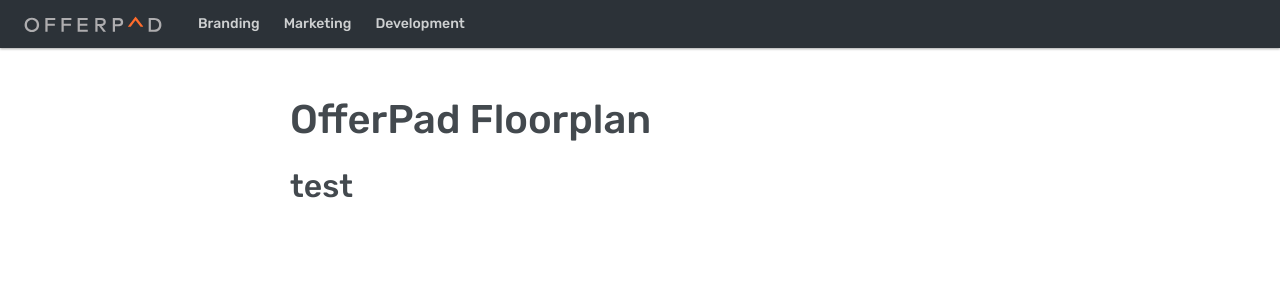
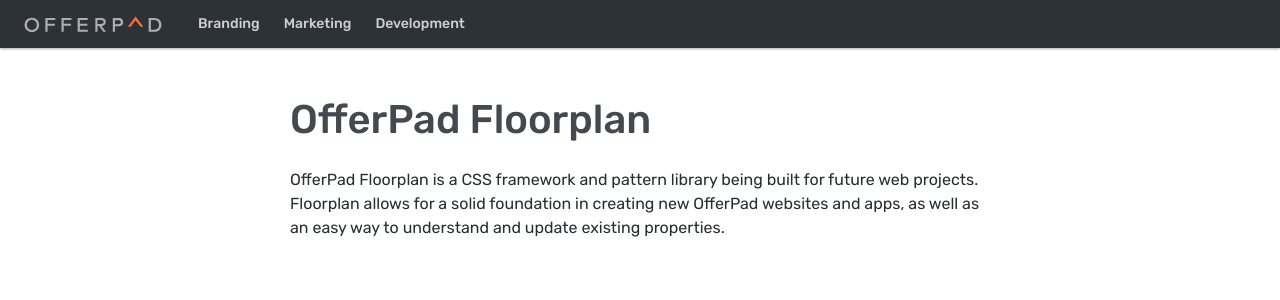
Before and after one commit to Offerpad/floorplan, a Jekyll site: the page built from index.md, in a window 1280 px wide. Shown: the top 300 px of the page. Built offline with Jekyll 4.4.1, drawn with Linux system fonts in a browser that asks for light colours; nearby versions of some CDN libraries.

Commit message:
index/readme edits

```diff
--- a/_config.yml
+++ b/_config.yml
@@ -1,7 +1,7 @@
 # Site settings
-title: OfferPad Style Guide
+title: OfferPad Floorplan
 email: your-email@example.com
-description: OfferPad Style Guide and Pattern Library
+description: CSS Framework and Pattern Library for OfferPad Projects
 baseurl: /floorplan # the subpath of your site, e.g. /blog
 url: "" # the base hostname & protocol for your site, e.g. http://example.com
 styles: /assets/css/styles.css
--- a/index.md
+++ b/index.md
@@ -1,8 +1,6 @@
 ---
-# You don't need to edit this file, it's empty on purpose.
-# Edit theme's home layout instead if you wanna make some changes
-# See: https://jekyllrb.com/docs/themes/#overriding-theme-defaults
+title: OfferPad Floorplan
 layout: default
 ---
-<h1>OfferPad Floorplan</h1>
-## test
+
+OfferPad Floorplan is a CSS framework and pattern library being built for future web projects. Floorplan allows for a solid foundation in creating new OfferPad websites and apps, as well as an easy way to understand and update existing properties.
```
Also changed, not shown: readme.md.
